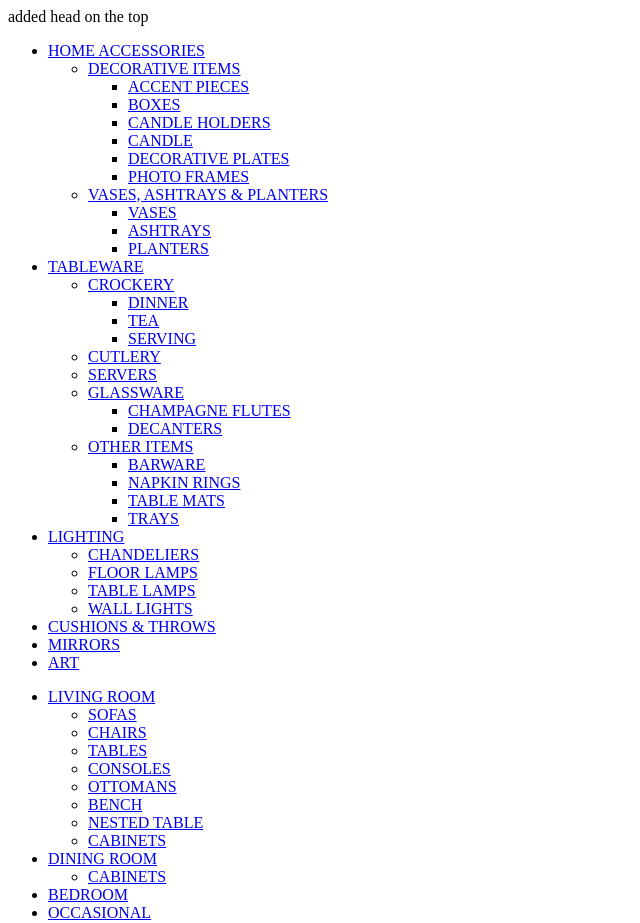
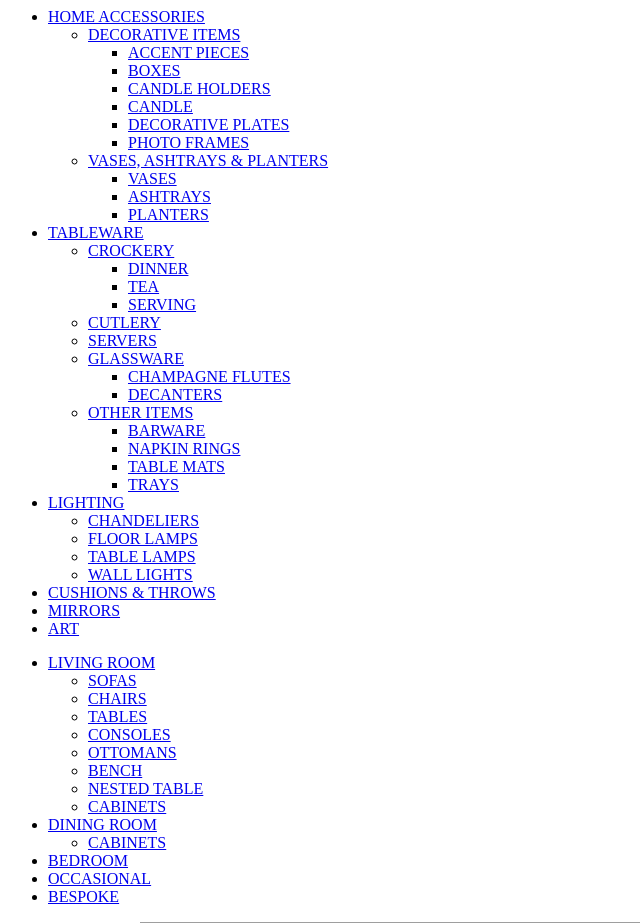
Before and after one commit to dheerajpanalink/hello-me, a PHP site: page / in a window 1280 px wide. Shown: the top 923 px of the page, without its empty margins (0-640 px from the left). Run offline with PHP 8.4, Linux system fonts and the light colour scheme; grey boxes are pictures that could not be loaded.

Commit message:
Update index.php
Delete the head section

```diff
--- a/index.php
+++ b/index.php
@@ -1,8 +1,6 @@
 <html>
 <body>
-<head>
-added head on the top
-</head>
+
 <!--Top Drop Down Menu 1 HTML-->
 <ul id="ddsubmenu1" class="ddsubmenustyle">
 <li><a href="collection_homeaccessories.html">HOME ACCESSORIES</a>
```
